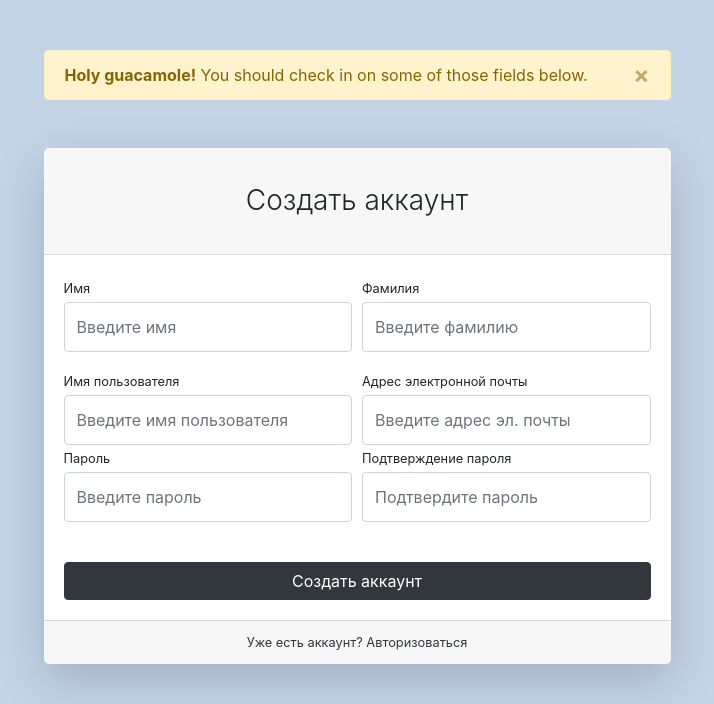
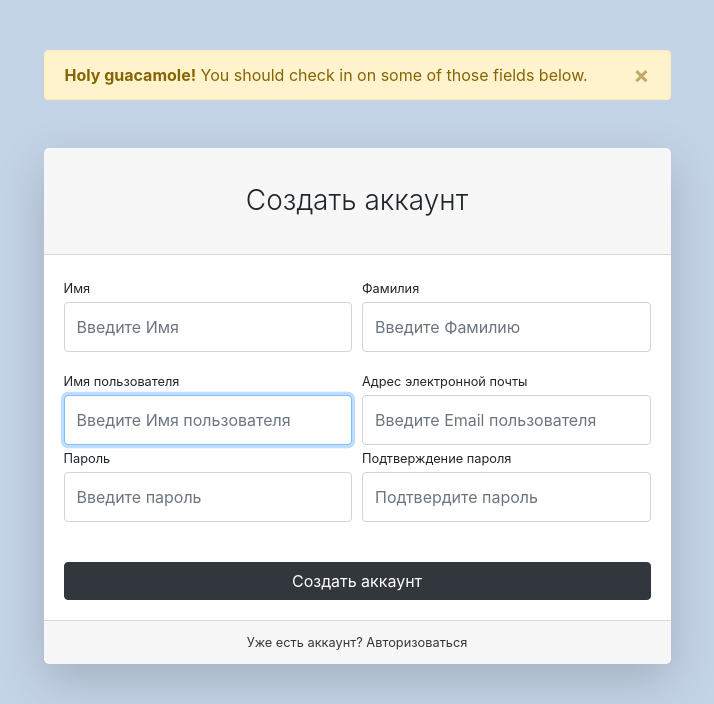
Before and after one commit to Alkurchik/Store, a Django app: template users/templates/users/registration.html in a window 1280 px wide. Shown: the top 704 px of the page, without its empty margins (283-997 px from the left). Run offline with Django 3.2, Linux system fonts and the light colour scheme; the template is opened without the code that fills it: values that come from a table or form of the project are taken from there, others are empty; parts of the project's set-up code (start-up, migrations or seed data) failed here and were passed over; some libraries are stand-ins or nearby versions.

Commit message:
add registration module

```diff
--- a/users/forms.py
+++ b/users/forms.py
@@ -1,5 +1,5 @@
 from django import forms
-from django.contrib.auth.forms import AuthenticationForm
+from django.contrib.auth.forms import AuthenticationForm, UserCreationForm
 from users.models import User
 
 
@@ -15,4 +15,35 @@ class UserLoginForm(AuthenticationForm):
 
     class Meta:
         model = User
-        fields = {'username', 'password'}
+        fields = ('username', 'password')
+
+
+class UserRegistrationForm(UserCreationForm):
+    first_name = forms.CharField(widget=forms.TextInput(attrs={
+        'class': 'form-control py-4',
+        'placeholder': 'Введите Имя'
+    }))
+    last_name = forms.CharField(widget=forms.TextInput(attrs={
+        'class': 'form-control py-4',
+        'placeholder': 'Введите Фамилию'
+    }))
+    username = forms.CharField(widget=forms.TextInput(attrs={
+        'class': 'form-control py-4',
+        'placeholder': 'Введите Имя пользователя'
+    }))
+    email = forms.CharField(widget=forms.EmailInput(attrs={
+        'class': 'form-control py-4',
+        'placeholder': 'Введите Email пользователя'
+    }))
+    password1 = forms.CharField(widget=forms.PasswordInput(attrs={
+        'class': 'form-control py-4',
+        'placeholder': 'Введите пароль'
+    }))
+    password2 = forms.CharField(widget=forms.PasswordInput(attrs={
+        'class': 'form-control py-4',
+        'placeholder': 'Подтвердите пароль'
+    }))
+
+    class Meta:
+        model = User
+        fields = ('first_name', 'last_name', 'username', 'email','password1', 'password2')
--- a/users/templates/users/registration.html
+++ b/users/templates/users/registration.html
@@ -15,52 +15,56 @@
                             <div class="card-header"><h3 class="text-center font-weight-light my-4">Создать аккаунт</h3>
                             </div>
                             <div class="card-body">
-                                <form>
+                                <form action="{% url 'users:registration' %}" method="POST">
+                                    {% csrf_token %}
                                     <div class="form-row">
                                         <div class="col-md-6">
                                             <div class="form-group">
-                                                <label class="small mb-1" for="inputFirstName">Имя</label>
-                                                <input class="form-control py-4" id="inputFirstName" type="text"
-                                                       placeholder="Введите имя"/>
+                                                <label class="small mb-1" for="{{ form.first_name.id_for_label }}">
+                                                    Имя
+                                                </label>
+                                                {{ form.first_name }}
                                             </div>
                                         </div>
                                         <div class="col-md-6">
                                             <div class="form-group">
-                                                <label class="small mb-1" for="inputLastName">Фамилия</label>
-                                                <input class="form-control py-4" id="inputLastName" type="text"
-                                                       placeholder="Введите фамилию"/>
+                                                <label class="small mb-1" for="{{ form.last_name.id_for_label }}">
+                                                    Фамилия
+                                                </label>
+                                                {{ form.last_name }}
                                             </div>
                                         </div>
                                     </div>
                                     <div class="form-row">
                                         <div class="col-md-6">
-                                            <label class="small mb-1" for="inputUsername">Имя пользователя</label>
-                                            <input class="form-control py-4" id="inputUsername" type="text"
-                                                   aria-describedby="usernameHelp"
-                                                   placeholder="Введите имя пользователя"/>
+                                            <label class="small mb-1" for="{{ form.username.id_for_label }}">
+                                                Имя пользователя
+                                            </label>
+                                            {{ form.username }}
                                         </div>
                                         <div class="col-md-6">
-                                            <label class="small mb-1" for="inputEmailAddress">Адрес электронной
-                                                почты</label>
-                                            <input class="form-control py-4" id="inputEmailAddress" type="email"
-                                                   aria-describedby="emailHelp"
-                                                   placeholder="Введите адрес эл. почты"/>
+                                            <label class="small mb-1" for="{{ form.email.id_for_label }}">
+                                                Адрес электронной
+                                                почты
+                                            </label>
+                                            {{ form.email }}
                                         </div>
                                     </div>
                                     <div class="form-row">
                                         <div class="col-md-6">
                                             <div class="form-group">
-                                                <label class="small mb-1" for="inputPassword">Пароль</label>
-                                                <input class="form-control py-4" id="inputPassword" type="password"
-                                                       placeholder="Введите пароль"/>
+                                                <label class="small mb-1" for="{{ form.password1.id_for_label }}">
+                                                    Пароль
+                                                </label>
+                                                {{ form.password1 }}
                                             </div>
                                         </div>
                                         <div class="col-md-6">
                                             <div class="form-group">
-                                                <label class="small mb-1" for="inputConfirmPassword">Подтверждение
-                                                    пароля</label>
-                                                <input class="form-control py-4" id="inputConfirmPassword"
-                                                       type="password" placeholder="Подтвердите пароль"/>
+                                                <label class="small mb-1" for="{{ form.password2.id_for_label }}">
+                                                    Подтверждение пароля
+                                                </label>
+                                                {{ form.password2 }}
                                             </div>
                                         </div>
                                     </div>
```
Also changed, not shown: users/views.py (+11 -3 lines).
